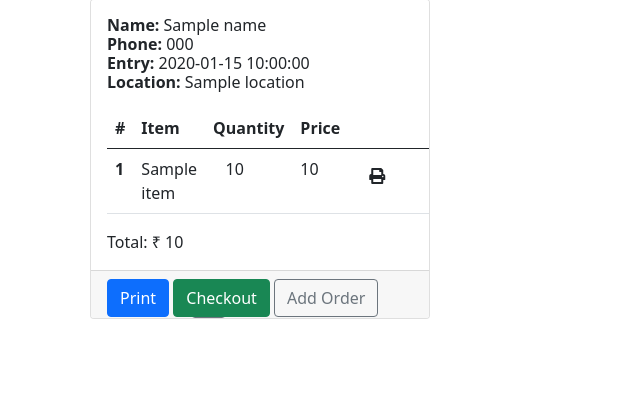
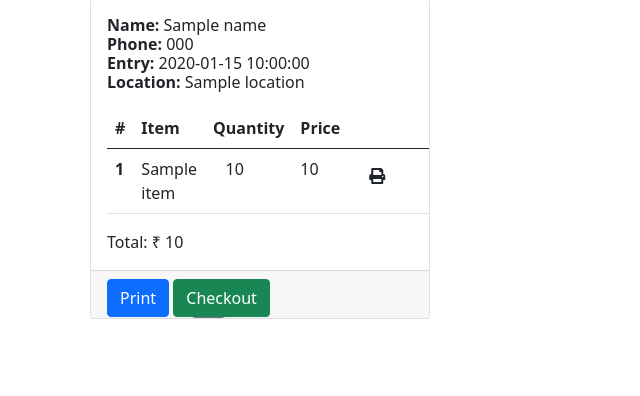
Before and after one commit to skapa-xd/wordsandsips, a Flask app: template templates/dashboard.html in a window 1280 px wide. Shown: the part 164-560 px from the top of the page, without its empty margins (0-640 px from the left). Run offline with Flask 2, Linux system fonts and the light colour scheme; the template is opened without the code that fills it: most values are stand-ins (such as "Sample title", 1, 10 or a date in 2020).

Commit message:
Update dashboard.html

```diff
--- a/templates/dashboard.html
+++ b/templates/dashboard.html
@@ -81,13 +81,7 @@
             >Checkout
           </a>
         </button>
-        <a
-          class="text-black text-decoration-none"
-          href="{{url_for('new_order', id = id)}}">
-          <button class="btn btn-outline-secondary">
-            Add Order
-          </button>
-        </a>
+
         <form action="{{url_for('add_product', order_id=id)}}" method="post">
           <input name="cigsamt" id="cigsamt" type="number" size="3" maxlength="3" style="width: 80px;">
         <a
```
